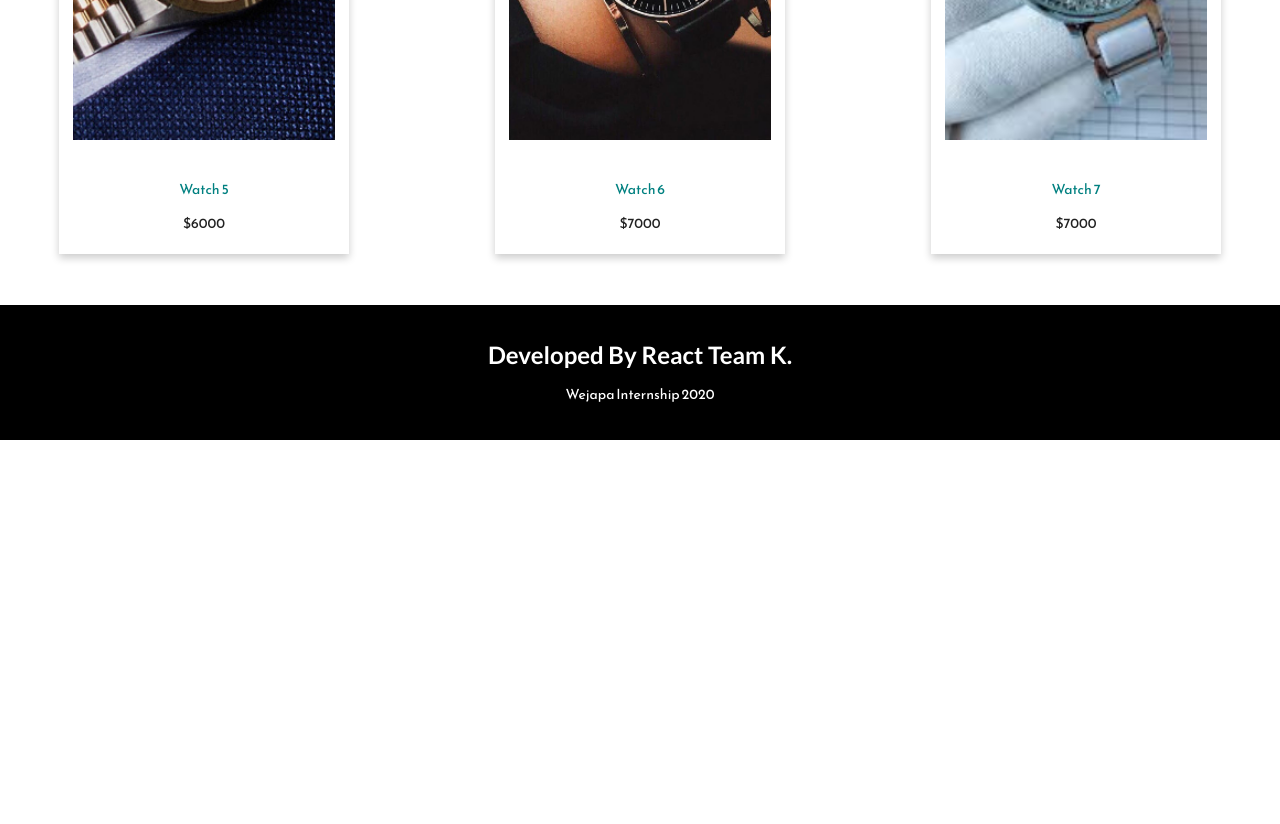
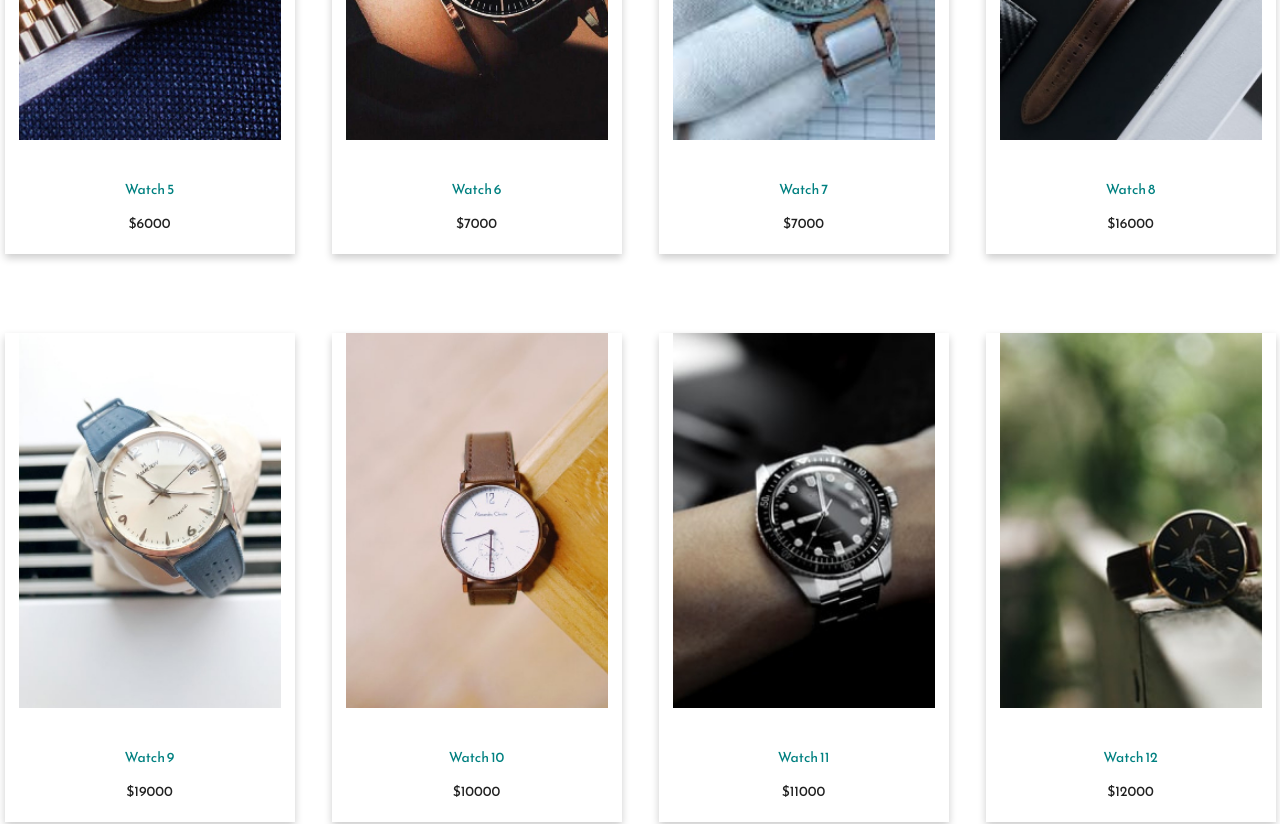
Before and after one commit to ReenyDavidson/E-commerce, a React (Create React App) app: page / in a window 1280 px wide. Shown: the part 1760-2584 px from the top of the page. Before the commit the page ends 2200 px from the top, so only its background shows below. Built offline with nearby package versions, Linux system fonts and the light colour scheme.

Commit message:
Update Data.js

```diff
--- a/src/components/Data.js
+++ b/src/components/Data.js
@@ -85,6 +85,66 @@ export const storeProducts = [
     count: 0,
     total: 0,
   },
+  {
+    id: 8,
+    title: "Watch 8",
+    img: require("../images/watch8.jpg"),
+    price: 16000,
+    company: "TOM DANIELS",
+    info:
+      "Lorem ipsum dolor sit amet, consectetur adipiscing elit, sed do eiusmod tempor incididunt ut labore et dolore magna aliqua. Ut enim ad minim veniam, quis nostrud exercitation ullamco laboris nisi ut aliquip ex ea commodo consequat. Duis aute irure dolor in reprehenderit in voluptate velit esse cillum dolore eu fugiat nulla pariatur. Excepteur sint occaecat cupidatat non proident, sunt in culpa qui officia deserunt mollit anim id est laborum.",
+    inCart: false,
+    count: 0,
+    total: 0,
+  },
+  {
+    id: 9,
+    title: "Watch 9",
+    img: require("../images/watch9.jpg"),
+    price: 19000,
+    company: "LARS WILLIAMS",
+    info:
+      "Lorem ipsum dolor sit amet, consectetur adipiscing elit, sed do eiusmod tempor incididunt ut labore et dolore magna aliqua. Ut enim ad minim veniam, quis nostrud exercitation ullamco laboris nisi ut aliquip ex ea commodo consequat. Duis aute irure dolor in reprehenderit in voluptate velit esse cillum dolore eu fugiat nulla pariatur. Excepteur sint occaecat cupidatat non proident, sunt in culpa qui officia deserunt mollit anim id est laborum.",
+    inCart: false,
+    count: 0,
+    total: 0,
+  },
+  {
+    id: 10,
+    title: "Watch 10",
+    img: require("../images/watch10.jpg"),
+    price: 10000,
+    company: "PRADA",
+    info:
+      "Lorem ipsum dolor sit amet, consectetur adipiscing elit, sed do eiusmod tempor incididunt ut labore et dolore magna aliqua. Ut enim ad minim veniam, quis nostrud exercitation ullamco laboris nisi ut aliquip ex ea commodo consequat. Duis aute irure dolor in reprehenderit in voluptate velit esse cillum dolore eu fugiat nulla pariatur. Excepteur sint occaecat cupidatat non proident, sunt in culpa qui officia deserunt mollit anim id est laborum.",
+    inCart: false,
+    count: 0,
+    total: 0,
+  },
+  {
+    id: 11,
+    title: "Watch 11",
+    img: require("../images/watch11.jpg"),
+    price: 11000,
+    company: "GUCCI",
+    info:
+      "Lorem ipsum dolor sit amet, consectetur adipiscing elit, sed do eiusmod tempor incididunt ut labore et dolore magna aliqua. Ut enim ad minim veniam, quis nostrud exercitation ullamco laboris nisi ut aliquip ex ea commodo consequat. Duis aute irure dolor in reprehenderit in voluptate velit esse cillum dolore eu fugiat nulla pariatur. Excepteur sint occaecat cupidatat non proident, sunt in culpa qui officia deserunt mollit anim id est laborum.",
+    inCart: false,
+    count: 0,
+    total: 0,
+  },
+  {
+    id: 12,
+    title: "Watch 12",
+    img: require("../images/watch12.jpg"),
+    price: 12000,
+    company: "TOM FORD",
+    info:
+      "Lorem ipsum dolor sit amet, consectetur adipiscing elit, sed do eiusmod tempor incididunt ut labore et dolore magna aliqua. Ut enim ad minim veniam, quis nostrud exercitation ullamco laboris nisi ut aliquip ex ea commodo consequat. Duis aute irure dolor in reprehenderit in voluptate velit esse cillum dolore eu fugiat nulla pariatur. Excepteur sint occaecat cupidatat non proident, sunt in culpa qui officia deserunt mollit anim id est laborum.",
+    inCart: false,
+    count: 0,
+    total: 0,
+  },
 ];
 
 export const detailProduct = {
```
